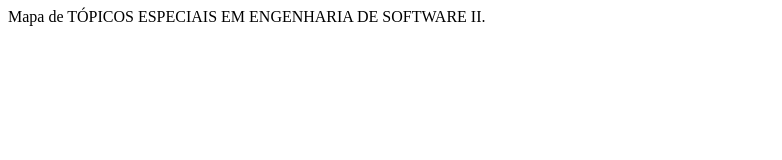
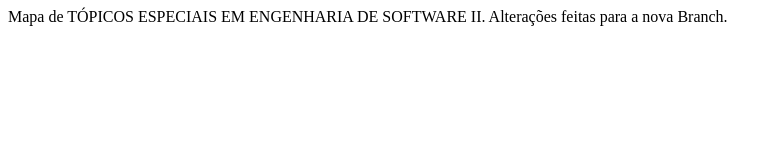
Before and after one commit to 23034098-5/mapa, a plain HTML site: page index.html in a window 1280 px wide. Shown: the whole page, without its empty margins (0-782 px from the left). Drawn offline with Linux system fonts and the light colour scheme.

Commit message:
alteracoes nova branch

```diff
--- a/index.html
+++ b/index.html
@@ -6,5 +6,7 @@
   </head>
   <body>
     Mapa de TÓPICOS ESPECIAIS EM ENGENHARIA DE SOFTWARE II.
+
+    Alterações feitas para a nova Branch.
   </body>
 </html>
```
